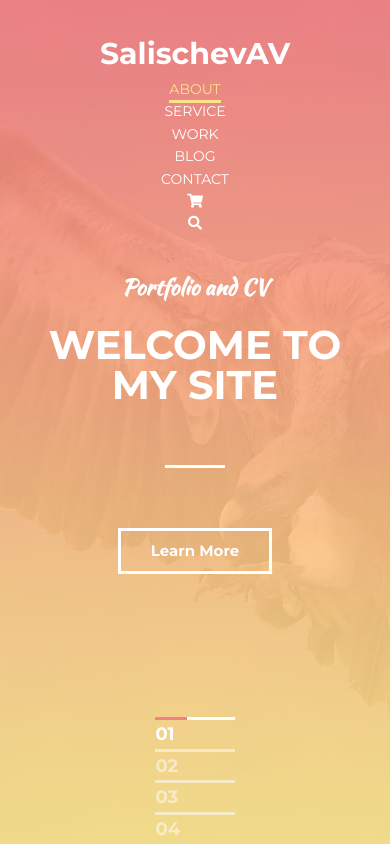
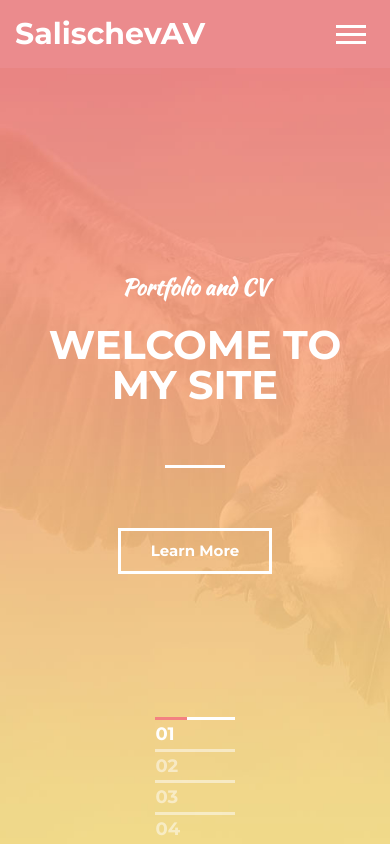
Before and after one commit to SalischevAV/templateLayout, a plain HTML site: page index.html in a window 390 px wide. Shown: the top 847 px of the page. Drawn offline with nearby package versions, Linux system fonts and the light colour scheme.

Commit message:
layout finished. add jquery

```diff
--- a/assets/css/style.css
+++ b/assets/css/style.css
@@ -40,6 +40,7 @@ hr {
 
 /* intro */
 .intro {
+    position: relative;
     display: flex;
     flex-direction: column;
     justify-content: center;
@@ -48,6 +49,7 @@ hr {
     background:
         url('../images/intro.jpg') center no-repeat;
     background-size: cover;
+    min-height: 820px;
 }
 
 .intro__undertitle {
@@ -92,6 +94,22 @@ hr {
     z-index: 1000;
 }
 
+.header.fixed{
+      background-color: #eb8b8d;
+      box-shadow: 0 3px 10px rgba(0,0,0, 0.2);
+
+      position: fixed;
+      top: 0;
+      right: 0;
+      left: 0;
+
+      transform: translate3d(0,0,0);
+}
+
+.header.active{
+    background-color: #eb8b8d;
+}
+
 .header__inner {
     display: flex;
     justify-content: space-between;
@@ -104,11 +122,14 @@ hr {
     color: #fff;
 }
 
+
+
 /* nav */
 .nav {
     font-size: 14px;
+    font-weight: 700;
     text-transform: uppercase;
-    display: flex;
+    /* display: flex; */
 }
 
 .nav__link {
@@ -149,6 +170,80 @@ hr {
 .nav__link.active:after {
     display: block;
 }
+
+/* nav-toggle */
+.nav-toggle{
+    position: absolute;
+    padding: 10px 0;
+    width: 30px;
+    top: 24px;
+    right: 24px;
+    z-index: 1;
+
+    font-size: 0;
+    color: transparent;
+    border:0;
+    background: none;
+
+    cursor: pointer;
+
+    display: none;
+}
+
+.nav-toggle__item{
+    width: 100%;
+    height: 3px;
+    display: block;
+
+    background: #fff;
+
+    position: absolute;
+    top: 0;
+    right: 0;
+    bottom: 0;
+    left: 0;
+    margin: auto;
+
+    transition: all .2 linear;
+}
+
+.nav-toggle.active .nav-toggle__item{
+    background: none;
+}
+
+.nav-toggle.active .nav-toggle__item:before{
+    transform-origin: left top;
+    transform: rotate(45deg) translateX(-2px);
+}
+
+.nav-toggle.active .nav-toggle__item:after{
+    transform-origin: left bottom;
+    transform: rotate(-45deg) translateX(-3px);
+}
+
+.nav-toggle__item:before,
+.nav-toggle__item:after {
+    content:'';
+    width: 100%;
+    height: 3px;
+
+    background-color: #fff;
+
+    position: absolute;
+    left: 0;
+    z-index: 1;
+
+    transition: all .2 linear;
+}
+
+.nav-toggle__item:before{
+    top: -8px;
+}
+
+.nav-toggle__item:after{
+    bottom: -8px;
+}
+
 
 /* Button */
 .btn {
@@ -1245,12 +1340,37 @@ hr {
 @media(max-width: 770px) {
     /* intro */
 
+    .intro {
+        min-height: 650px;
+    }
+
     /* header */
-    .header__inner {
-        display: flex;
-        flex-direction: column;
-        justify-content: space-between;
-        align-items: center;
+    .header{
+        padding: 10px 0;
+    }
+
+    /* header */
+
+     /* nav */
+     .nav {
+        display: none;
+        width: 100%;
+
+        position: absolute;
+        top: 100%;
+        left: 0;
+
+        background-color: #eb8b8d;
+    }
+
+    .nav__link{
+        display: block;
+        margin: 0;
+        padding: 5px 20px;
+    }
+
+    .nav-toggle{
+        display:block;
     }
 
     /* slider */
@@ -1371,6 +1491,8 @@ hr {
 @media(max-width: 575px) {
 
     /* intro */
+
+
     .intro__undertitle {
         font-size: 22px;
     }
@@ -1381,13 +1503,15 @@ hr {
 
 
     /* nav */
-    .nav {
+    /* .nav {
         font-size: 14px;
         display: flex;
         flex-direction: column;
         justify-content: space-between;
         align-items: center;
-    }
+
+        display: none;
+    } */
 
     /* slider */
     .section__header {
--- a/index.html
+++ b/index.html
@@ -14,7 +14,8 @@
 
 <body>
 
-    <header class='header'>
+    <header class='header active'>
+    <!-- <header class='header header--fixed'> -->
         <div class="container">
             <div class="header__inner">
                 <div class="header__logo">SalischevAV</div>
@@ -32,6 +33,11 @@
                         <i class="fas fa-search"></i>
                     </a>
                 </nav>
+
+                <button class="nav-toggle" type='button'>
+                    <span class='nav-toggle__item'>Menu</span>
+                </button>
+
             </div>
         </div>
     </header>
@@ -884,6 +890,9 @@
         </div><!--container-->
     </footer>
 
+
+
+    <script src="https://ajax.googleapis.com/ajax/libs/jquery/3.5.1/jquery.min.js"></script>
 </body>
 
 </html>
```
